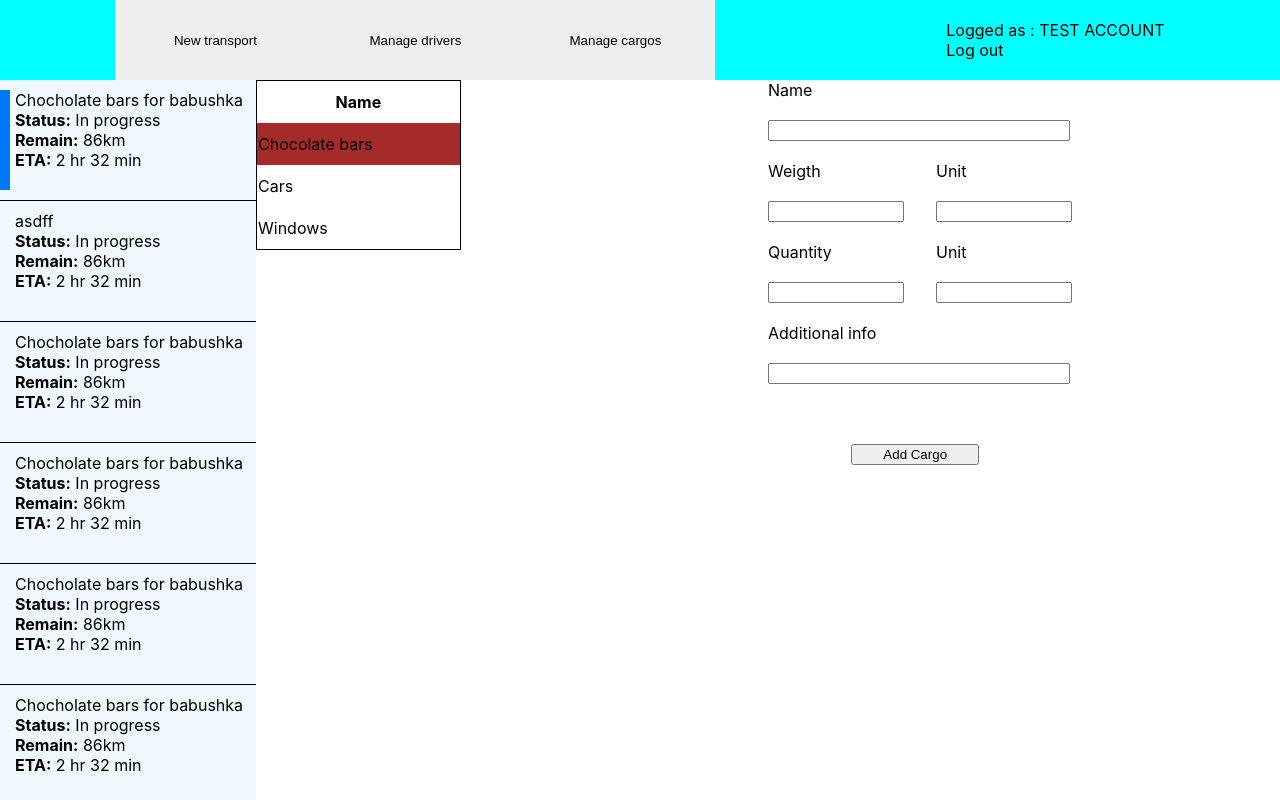
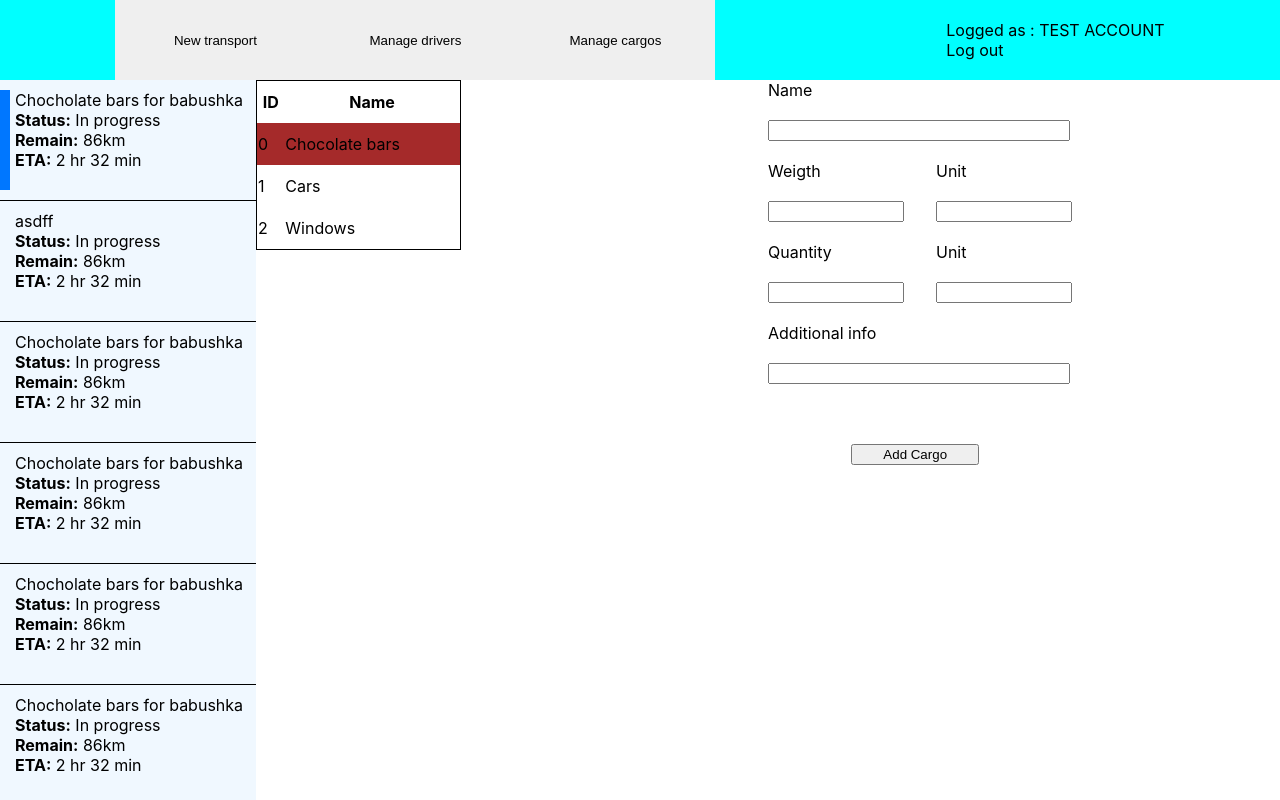
Before and after one commit to lukbast/trckyr-client, a React (Create React App) app: page / in a window 1280 px wide. Both pictures are taken after a click on the button "Manage cargos". Built offline with nearby package versions, Linux system fonts and the light colour scheme.

Commit message:
added sorting of cargo list

```diff
--- a/src/components/cargo-list/cargo-list.scss
+++ b/src/components/cargo-list/cargo-list.scss
@@ -15,6 +15,11 @@
         th, td {
             height: 40px;
           }
+
+        th:hover{
+            cursor: pointer;
+            background-color: aliceblue;
+        }
     }
 
     tbody{
--- a/src/components/cargo-list/cargo-list.tsx
+++ b/src/components/cargo-list/cargo-list.tsx
@@ -1,39 +1,83 @@
-import { FC } from "react"
+import { FC, useState } from "react"
 import { useCargoDataContext } from "../../context/cargo-data-context"
 import { useCargoWindowContext, ActionTypes as WindowActionTypes } from "../../context/cargo-window-context"
+import { ICargoData } from "../../interfaces"
 import "./cargo-list.scss"
+import { quickSort } from "./quicksort"
 
 
 const CargoList:FC =  ():JSX.Element =>{
 
+  interface IState {
+    columnName: "id" | "name",
+    descending: boolean
+  }
+
   const cargoDataContext = useCargoDataContext()
   const cargoWindowContext = useCargoWindowContext()
+  const [orderingState, setOrderingState] = useState<IState>({columnName: "id", descending:false})
 
 
   const onItemCLick = (id: number) => {
     cargoWindowContext.dispatch({type:WindowActionTypes.SHOW_SELECTED, payload: id})
-    console.log(cargoWindowContext.state)
+  }
+
+
+  const sortItems = () =>{
+    const data = cargoDataContext.state.data
+    let listOfElements:ICargoData[] = []
+    switch(orderingState.columnName){
+      case "id":
+        listOfElements = quickSort(data, 0, data.length -1, "_id")
+        break;
+      case "name":
+        listOfElements = quickSort(data, 0, data.length -1, "name")
+        break;
+      }
+      if (orderingState.descending){
+        listOfElements.reverse()
+      }
+    return (listOfElements)
+  }
+
+
+  const renderItem =  (data:ICargoData, key:number):JSX.Element =>{
+    return(
+      <tr className={cargoWindowContext.state.selected === data._id? "selected": ""}
+      onClick={() =>{ onItemCLick(data._id)}} key={key}>
+        <td>{data._id}</td>
+        <td>{data.name}</td>
+      </tr>
+    )
+  }
+
+
+  const renderSortedItems = ():JSX.Element => {
+    const sortedData = sortItems()
+    return(
+    <tbody>
+      {sortedData.map( (data) => {return renderItem(data, data._id)})}
+    </tbody>
+    )
+  }
+
+  const renderList = ():JSX.Element => {
+    return(
+      <table className="table">
+        <thead>
+          <tr>
+            <th onClick={() => {setOrderingState({columnName: "id", descending: !orderingState.descending})}}>ID</th>
+            <th onClick={() => {setOrderingState({columnName: "name", descending: !orderingState.descending})}}>Name</th>
+          </tr>
+        </thead>
+        {renderSortedItems()}
+      </table>
+    )
   }
 
   return (
       <div className="cargo-list">
-          <table className="table">
-            <thead>
-              <tr>
-                <th>Name</th>
-              </tr>
-            </thead>
-              <tbody>
-                {cargoDataContext.state.data.map((val, key) => {
-                  return (
-                    <tr className={cargoWindowContext.state.selected === val._id? "selected": ""}
-                    onClick={() =>{ onItemCLick(val._id)}} key={key}>
-                      <td>{val.name}</td>
-                    </tr>
-                  )
-                })}
-            </tbody>
-          </table>
+          {renderList()}
       </div>
   )
 }
--- /dev/null
+++ b/src/components/cargo-list/quicksort.tsx
@@ -0,0 +1,40 @@
+import { ICargoData } from "../../interfaces";
+
+function swap(items:ICargoData[], leftIndex:number, rightIndex:number){
+    var temp = items[leftIndex];
+    items[leftIndex] = items[rightIndex];
+    items[rightIndex] = temp;
+}
+function partition(items:ICargoData[], left:number, right:number, key:"_id" | "name") {
+    var pivot   = items[Math.floor((right + left) / 2)], //middle element
+        i       = left, //left pointer
+        j       = right; //right pointer
+    while (i <= j) {
+        while (items[i][key] < pivot[key]) {
+            i++;
+        }
+        while (items[j][key] > pivot[key]) {
+            j--;
+        }
+        if (i <= j) {
+            swap(items, i, j); //sawpping two elements
+            i++;
+            j--;
+        }
+    }
+    return i;
+}
+
+export function quickSort(items: ICargoData[], left:number, right:number, key:"_id" | "name") {
+    var index;
+    if (items.length > 1) {
+        index = partition(items, left, right, key); //index returned from partition
+        if (left < index - 1) { //more elements on the left side of the pivot
+            quickSort(items, left, index - 1, key);
+        }
+        if (index < right) { //more elements on the right side of the pivot
+            quickSort(items, index, right, key);
+        }
+    }
+    return items;
+}
```
